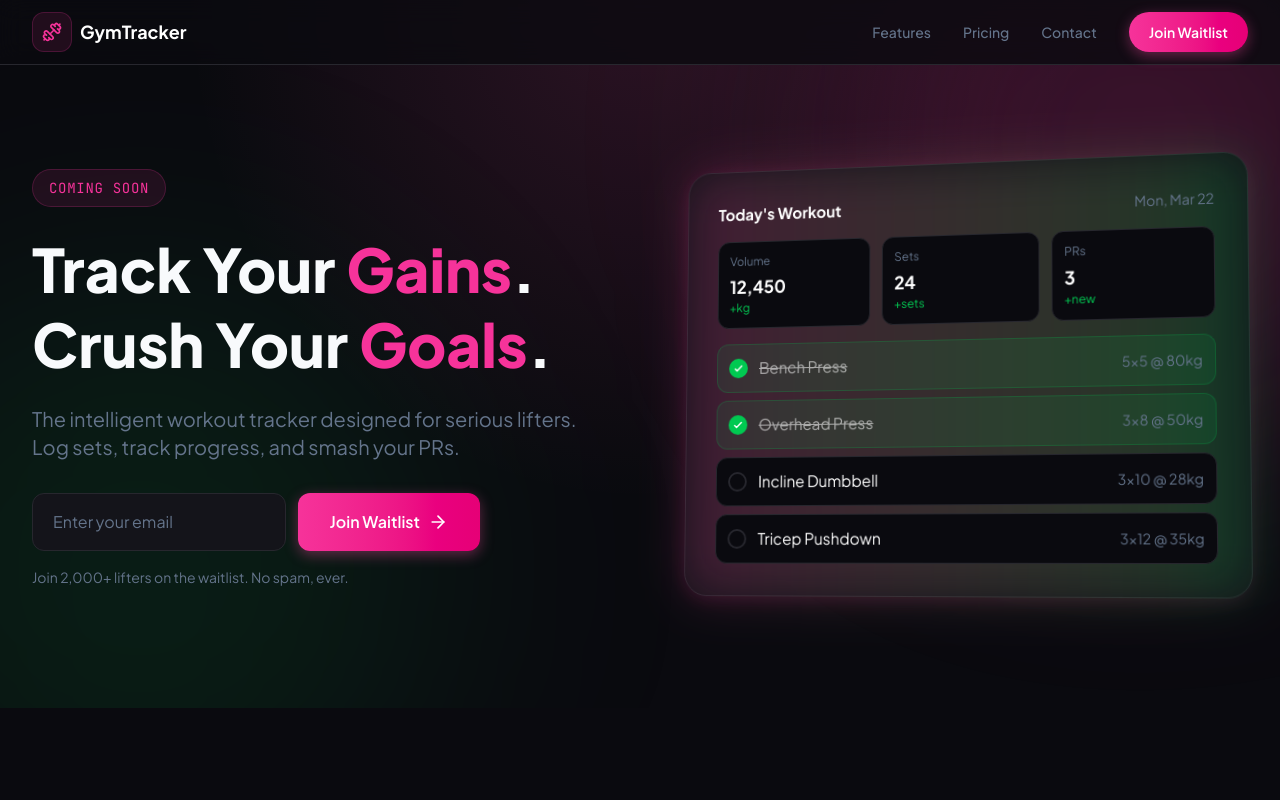
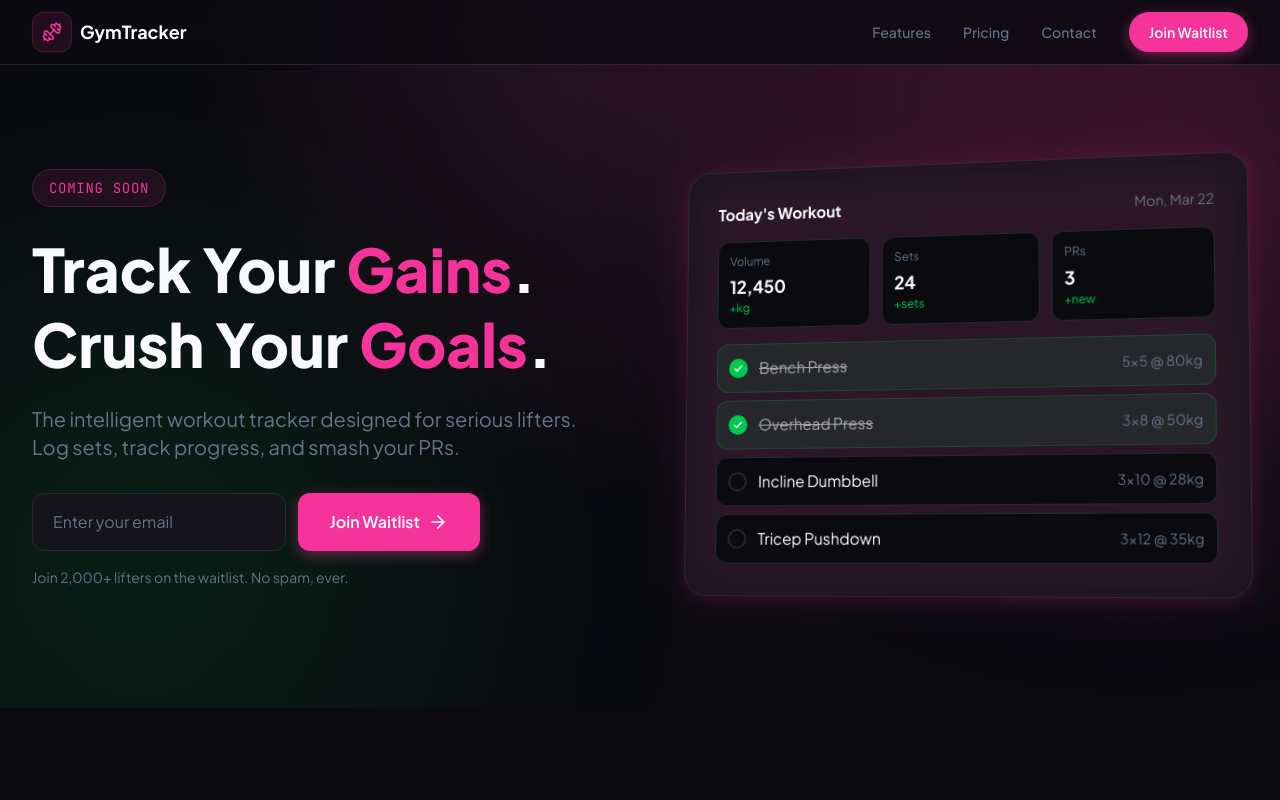
Before and after one commit to shad0wfir3/gymtracker, a Next.js app: page / in a window 1280 px wide. Shown: the top 800 px of the page. Built offline with nearby package versions, Linux system fonts and the light colour scheme.

Commit message:
Remove gradient buttons - use solid pink color instead

```diff
--- a/app/(pages)/contact/page.tsx
+++ b/app/(pages)/contact/page.tsx
@@ -113,7 +113,7 @@ export default function ContactPage() {
                   <button
                     type="submit"
                     disabled={status === "loading"}
-                    className="w-full py-4 rounded-xl font-semibold text-white bg-gradient-to-r from-pink-500 to-pink-600 shadow-[0_4px_14px_0_rgba(236,72,153,0.4)] transition-all duration-200 hover:shadow-[0_6px_20px_0_rgba(236,72,153,0.5)] hover:-translate-y-0.5 disabled:opacity-70 flex items-center justify-center gap-2"
+                    className="w-full py-4 rounded-xl font-semibold text-white bg-pink-500 shadow-[0_4px_14px_0_rgba(236,72,153,0.4)] transition-all duration-200 hover:bg-pink-600 hover:shadow-[0_6px_20px_0_rgba(236,72,153,0.5)] hover:-translate-y-0.5 disabled:opacity-70 flex items-center justify-center gap-2"
                   >
                     {status === "loading" ? (
                       <><Loader2 className="h-5 w-5 animate-spin" /> Sending...</>
--- a/app/(pages)/pricing/page.tsx
+++ b/app/(pages)/pricing/page.tsx
@@ -77,7 +77,7 @@ export default function PricingPage() {
               >
                 {plan.popular && (
                   <div className="absolute -top-4 left-1/2 -translate-x-1/2">
-                    <span className="px-4 py-1 rounded-full text-sm font-semibold text-white bg-gradient-to-r from-pink-500 to-pink-600">
+                    <span className="px-4 py-1 rounded-full text-sm font-semibold text-white bg-pink-500">
                       Most Popular
                     </span>
                   </div>
@@ -122,3 +122,6 @@ export default function PricingPage() {
     </div>
   );
 }
+    </div>
+  );
+}
--- a/components/layout/navigation.tsx
+++ b/components/layout/navigation.tsx
@@ -40,7 +40,7 @@ export function Navigation() {
             ))}
             <Link
               href="#waitlist"
-              className="px-5 py-2.5 rounded-full text-sm font-semibold text-white bg-gradient-to-r from-pink-500 to-pink-600 shadow-[0_4px_14px_0_rgba(236,72,153,0.4)] transition-all duration-200 hover:shadow-[0_6px_20px_0_rgba(236,72,153,0.5)] hover:-translate-y-0.5"
+              className="px-5 py-2.5 rounded-full text-sm font-semibold text-white bg-pink-500 shadow-[0_4px_14px_0_rgba(236,72,153,0.4)] transition-all duration-200 hover:bg-pink-600 hover:shadow-[0_6px_20px_0_rgba(236,72,153,0.5)] hover:-translate-y-0.5"
             >
               Join Waitlist
             </Link>
--- a/components/sections/hero.tsx
+++ b/components/sections/hero.tsx
@@ -113,8 +113,8 @@ export function HeroSection() {
                   </div>
                 </div>
 
-                {/* Glow Effect */}
-                <div className="absolute -inset-px rounded-3xl bg-gradient-to-r from-pink-500/20 to-green-500/20 blur-xl -z-10" />
+                {/* Glow Effect - Solid color blur only */}
+                <div className="absolute -inset-px rounded-3xl bg-pink-500/10 blur-xl -z-10" />
               </div>
             </div>
           </motion.div>
--- a/components/ui/waitlist-form.tsx
+++ b/components/ui/waitlist-form.tsx
@@ -53,7 +53,7 @@ export function WaitlistForm() {
       <button
         type="submit"
         disabled={status === "loading"}
-        className="px-8 py-4 rounded-xl font-semibold text-white bg-gradient-to-r from-pink-500 to-pink-600 shadow-[0_4px_14px_0_rgba(236,72,153,0.4)] transition-all duration-200 hover:shadow-[0_6px_20px_0_rgba(236,72,153,0.5)] hover:-translate-y-0.5 disabled:opacity-70 disabled:cursor-not-allowed flex items-center justify-center gap-2"
+        className="px-8 py-4 rounded-xl font-semibold text-white bg-pink-500 shadow-[0_4px_14px_0_rgba(236,72,153,0.4)] transition-all duration-200 hover:bg-pink-600 hover:shadow-[0_6px_20px_0_rgba(236,72,153,0.5)] hover:-translate-y-0.5 disabled:opacity-70 disabled:cursor-not-allowed flex items-center justify-center gap-2"
       >
         {status === "loading" ? (
           <>
```
